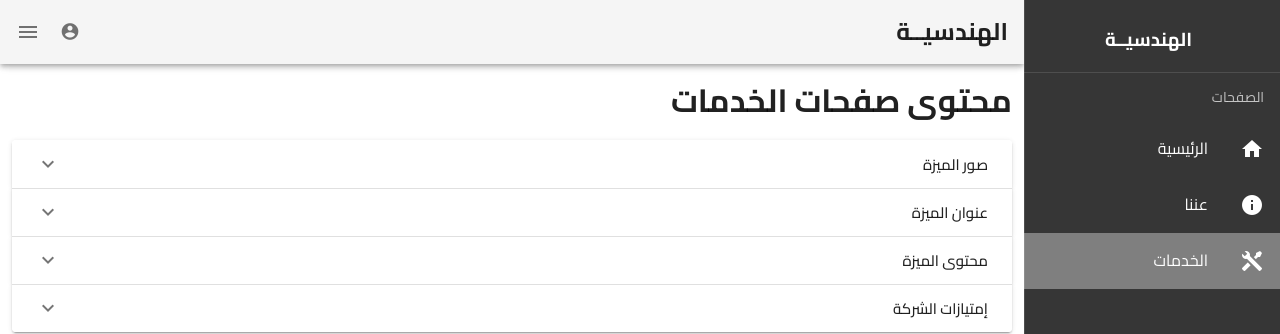
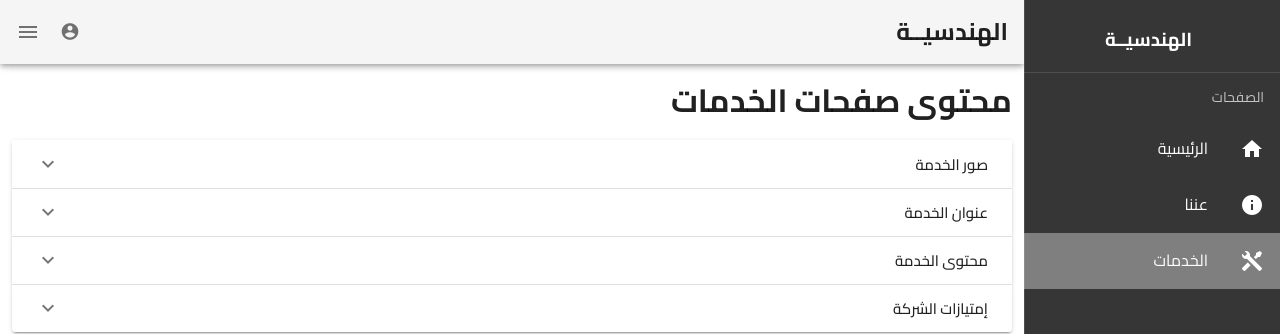
Before and after one commit to Salem-Tarek/Handasiah-Dashboard, a Vue app: page /services-content in a window 1280 px wide. Shown: the top 334 px of the page. Built offline with nearby package versions, Linux system fonts and the light colour scheme; sample sign-in values are in the browser's storage.

Commit message:
Making Store  Main Files

```diff
--- a/src/store/index.js
+++ b/src/store/index.js
@@ -1,6 +1,8 @@
 import Vue from "vue";
 import Vuex from "vuex";
 import axios from 'axios';
+
+import homePage from './modules/homePage'
 
 Vue.use(Vuex);
 
@@ -55,4 +57,7 @@ export default new Vuex.Store({
       localStorage.setItem('userToken', res.data.data.accessToken)
     },
   },
+  modules: {
+    homePage,
+  }
 });
--- /dev/null
+++ b/src/store/modules/homePage.js
@@ -0,0 +1,29 @@
+
+const state = {
+    sliderImgs: [],
+    features: [],
+    aboutUs: {},
+    companiesImgs: [],
+    videoDemo: {}
+}
+
+const getters = {
+
+}
+
+
+const actions = {
+
+}
+
+
+const mutations = {
+
+}
+
+export default {
+    state,
+    getters,
+    actions,
+    mutations
+}
--- a/src/views/AboutContent.vue
+++ b/src/views/AboutContent.vue
@@ -42,6 +42,14 @@
                     <v-row>
                       <v-col cols="12">
                         <v-file-input v-model="certificatesImages" label="صور الشهادات" outlined show-size chips multiple append-icon="mdi-camera"></v-file-input>
+                        <template v-if="uploadedCertificatesImages.length">
+                          <div class="mb-2 d-flex justify-space-between" v-for="img in uploadedCertificatesImages" :key="img.lastModified">
+                            <div class="imgPreview" :style="{ 'background-image': `url(${img.url})` }"></div>
+                            <div class="actions">
+                              <v-icon class="red--text" @click="deleteCertificateImg(img.name)">mdi-delete</v-icon>
+                            </div>
+                          </div>
+                        </template>
                       </v-col>
                     </v-row>
                   </v-form>
@@ -56,6 +64,14 @@
                     <v-row>
                       <v-col cols="12">
                         <v-file-input v-model="companiesImages" label="صور الشركات" outlined show-size chips multiple append-icon="mdi-camera"></v-file-input>
+                        <template v-if="uploadedCompaniesImages.length">
+                          <div class="mb-2 d-flex justify-space-between" v-for="img in uploadedCompaniesImages" :key="img.lastModified">
+                            <div class="imgPreview" :style="{ 'background-image': `url(${img.url})` }"></div>
+                            <div class="actions">
+                              <v-icon class="red--text" @click="deleteCompanyImg(img.name)">mdi-delete</v-icon>
+                            </div>
+                          </div>
+                        </template>
                       </v-col>
                     </v-row>
                   </v-form>
@@ -79,7 +95,9 @@ export default {
           content_ar: '',
         },
         certificatesImages:[],
+        uploadedCertificatesImages:[],
         companiesImages:[],
+        uploadedCompaniesImages:[],
         title_content: {
           title:[
             v => !!v || 'العنوان مطلوب',
@@ -92,6 +110,39 @@ export default {
 
         },
       }
+    },
+    methods:{
+      getImgsWithUrl(bindingArr, outputArr){
+        for(let img of bindingArr){
+          const reader = new FileReader();
+          reader.addEventListener('load', () => {
+            img.url = reader.result;
+            outputArr.push(img)
+          })
+          reader.readAsDataURL(img);
+        }
+        bindingArr.splice(0,bindingArr.length)
+        document.activeElement.blur();
+      },
+      deleteCompanyImg(imgName){
+        this.uploadedCompaniesImages = this.uploadedCompaniesImages.filter(img => img.name !== imgName);
+      },
+      deleteCertificateImg(imgName){
+        this.uploadedCertificatesImages = this.uploadedCertificatesImages.filter(img => img.name !== imgName);
+      },
+    },
+    watch:{
+      certificatesImages(newVal){
+        if(newVal.length){
+          this.getImgsWithUrl(this.certificatesImages, this.uploadedCertificatesImages)
+        }
+      },
+      companiesImages(newVal){
+        if(newVal.length){
+          this.getImgsWithUrl(this.companiesImages, this.uploadedCompaniesImages)
+        }
+      },
+
     }
 }
 </script>
--- a/src/views/HomeContent.vue
+++ b/src/views/HomeContent.vue
@@ -11,11 +11,11 @@
                     <v-row>
                       <v-col cols="12">
                         <v-file-input v-model="sliderImages" label="صور السلايدر" show-size outlined multiple append-icon="mdi-camera"></v-file-input>
-                        <template v-if="uploadedliderImages.length">
-                          <div class="mb-2 d-flex justify-space-between" v-for="img in uploadedliderImages" :key="img.lastModified">
+                        <template v-if="uploadedSliderImages.length">
+                          <div class="mb-2 d-flex justify-space-between" v-for="img in uploadedSliderImages" :key="img.lastModified">
                             <div class="imgPreview" :style="{ 'background-image': `url(${img.url})` }"></div>
                             <div class="actions">
-                              <v-icon class="red--text" @click="func(img.name)">mdi-delete</v-icon>
+                              <v-icon class="red--text" @click="deleteSliderImg(img.name)">mdi-delete</v-icon>
                             </div>
                           </div>
                         </template>
@@ -136,6 +136,14 @@
                     <v-row>
                       <v-col cols="12">
                         <v-file-input v-model="companiesImages" label="صور الشركات" show-size outlined chips multiple append-icon="mdi-camera"></v-file-input>
+                        <template v-if="uploadedCompaniesImages.length">
+                          <div class="mb-2 d-flex justify-space-between" v-for="img in uploadedCompaniesImages" :key="img.lastModified">
+                            <div class="imgPreview" :style="{ 'background-image': `url(${img.url})` }"></div>
+                            <div class="actions">
+                              <v-icon class="red--text" @click="deleteCompanyImg(img.name)">mdi-delete</v-icon>
+                            </div>
+                          </div>
+                        </template>
                       </v-col>
                     </v-row>
                   </v-form>
@@ -186,7 +194,7 @@ export default {
     data(){
       return {
         sliderImages:[],
-        uploadedliderImages:[],
+        uploadedSliderImages:[],
         featuresData:{
           title_en: '',
           title_ar: '',
@@ -201,6 +209,7 @@ export default {
           content_ar: '',
         },
         companiesImages:[],
+        uploadedCompaniesImages:[],
         demoData:{
           content_en: '',
           content_ar: '',
@@ -219,23 +228,40 @@ export default {
       }
     },
     methods:{
-      func(imgName){
-        this.uploadedliderImages = this.uploadedliderImages.filter(img => img.name !== imgName)
+      deleteSliderImg(imgName){
+        this.uploadedSliderImages = this.uploadedSliderImages.filter(img => img.name !== imgName);
       },
-    },
-    watch:{
-      sliderImages(){
-        for(let img of this.sliderImages){
+      deleteCompanyImg(imgName){
+        this.uploadedCompaniesImages = this.uploadedCompaniesImages.filter(img => img.name !== imgName);
+      },
+      getImgsWithUrl(bindingArr, outputArr, nameInLocaleStorage){
+        for(let img of bindingArr){
           const reader = new FileReader();
           reader.addEventListener('load', () => {
             img.url = reader.result;
-            this.uploadedliderImages.push(img)
+            outputArr.push(img)
+            console.log(reader.result);
+            // Store This Array below in both localStorage and Store
+            localStorage.setItem(nameInLocaleStorage, JSON.stringify(outputArr.map((img) => img.url)))
           })
           reader.readAsDataURL(img);
-          this.sliderImages = [];
         }
+        bindingArr.splice(0,bindingArr.length)
+        document.activeElement.blur();
       }
-    }
+    },
+    watch:{
+      sliderImages(newVal){
+        if(newVal.length){
+          this.getImgsWithUrl(this.sliderImages, this.uploadedSliderImages, 'imgSlider')
+        }
+      },
+      companiesImages(newVal){
+        if(newVal.length){
+          this.getImgsWithUrl(this.companiesImages, this.uploadedCompaniesImages, 'companiesSlider')
+        }
+      },
+    },
 }
 </script>
 
--- a/src/views/ServicesContent.vue
+++ b/src/views/ServicesContent.vue
@@ -4,13 +4,21 @@
     <v-expansion-panels>
         <v-expansion-panel>
           <v-expansion-panel-header class="font-weight-medium">
-            صور الميزة
+            صور الخدمة
           </v-expansion-panel-header>
           <v-expansion-panel-content>
             <v-form>
               <v-row>
                 <v-col cols="12">
-                  <v-file-input v-model="featData.featImages" label="صور الميزة" show-size outlined chips multiple append-icon="mdi-camera"></v-file-input>
+                  <v-file-input v-model="featImages" label="صور الخدمة" show-size outlined chips multiple append-icon="mdi-camera"></v-file-input>
+                  <template v-if="featData.uploadedFeatImages.length">
+                    <div class="mb-2 d-flex justify-space-between" v-for="img in featData.uploadedFeatImages" :key="img.lastModified">
+                      <div class="imgPreview" :style="{ 'background-image': `url(${img.url})` }"></div>
+                      <div class="actions">
+                        <v-icon class="red--text" @click="deleteServiceImg(img.name)">mdi-delete</v-icon>
+                      </div>
+                    </div>
+                  </template>
                 </v-col>
               </v-row>
             </v-form>
@@ -18,7 +26,7 @@
         </v-expansion-panel>
         <v-expansion-panel>
           <v-expansion-panel-header class="font-weight-medium">
-            عنوان الميزة
+            عنوان الخدمة
           </v-expansion-panel-header>
           <v-expansion-panel-content>
             <v-form>
@@ -47,7 +55,7 @@
         </v-expansion-panel>
         <v-expansion-panel>
           <v-expansion-panel-header class="font-weight-medium">
-            محتوى الميزة
+            محتوى الخدمة
           </v-expansion-panel-header>
           <v-expansion-panel-content>
             <v-form>
@@ -116,8 +124,9 @@ export default {
   name: "ServicesContent",
   data(){
     return {
+      featImages: [],
       featData:{
-        featImages: [],
+        uploadedFeatImages: [],
         title_en: '',
         title_ar: '',
         content_en: '',
@@ -137,7 +146,34 @@ export default {
 
       },
     }
-  }
+  },
+  methods:{
+    getImgsWithUrl(bindingArr, outputArr){
+      for(let img of bindingArr){
+        const reader = new FileReader();
+        reader.addEventListener('load', () => {
+          img.url = reader.result;
+          outputArr.push(img)
+        })
+        reader.readAsDataURL(img);
+      }
+      bindingArr.splice(0,bindingArr.length)
+      // Images Uploaded Array Not showing
+      // let test = [...outputArr]
+      // console.log(test);
+      document.activeElement.blur();
+    },
+    deleteServiceImg(imgName){
+      this.featData.uploadedFeatImages = this.featData.uploadedFeatImages.filter(img => img.name !== imgName);
+    },
+  },
+  watch:{
+    featImages(newVal){
+      if(newVal.length){
+        this.getImgsWithUrl(this.featImages, this.featData.uploadedFeatImages)
+      }
+    },
+  },
 }
 </script>
 
```
Also changed, not shown: src/store/modules/aboutPage.js (added, +27 -0 lines), src/store/modules/services.js (added, +25 -0 lines).
